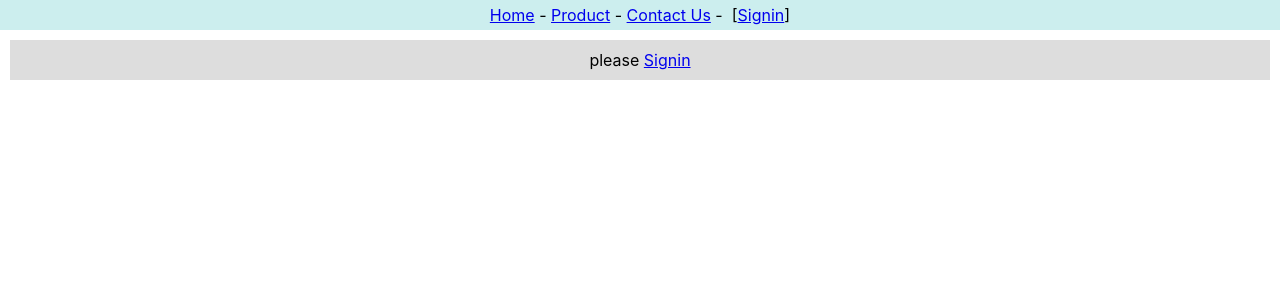
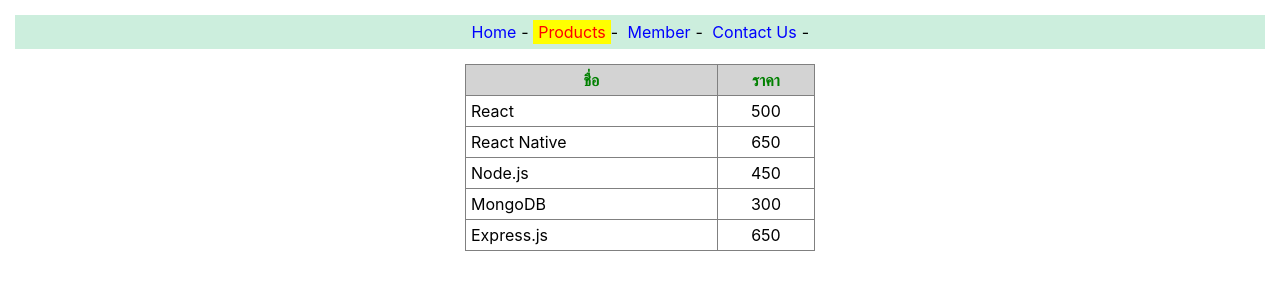
Before and after one commit to Charinthorn/app1, a React (Create React App) app: page /products in a window 1280 px wide. Shown: the top 300 px of the page. Built offline with nearby package versions, Linux system fonts and the light colour scheme.

Commit message:
commit route
commit route

```diff
--- a/package.json
+++ b/package.json
@@ -8,6 +8,7 @@
     "@testing-library/user-event": "^13.5.0",
     "react": "^18.3.1",
     "react-dom": "^18.3.1",
+    "react-router-dom": "^6.26.2",
     "react-scripts": "5.0.1",
     "web-vitals": "^2.1.4"
   },
--- a/src/App.js
+++ b/src/App.js
@@ -9,6 +9,8 @@
 import { userContext } from './context';
 import Header2 from './context-header2'
 import Content2 from './context-content2'
+import Router2 from './router2';
+import Router3 from './router3';
 
 //export default function App(){
 //  return(
@@ -21,38 +23,22 @@
 //  )
 //}
 
-// file1
-// function App(){
-//  return <Button/>
+//file1,2,3,refs-func,State,router2
+export default function App(){
+//   return <Button/>
+//   return <Calculator2/>
+//   return <EventData2/>
+//   return <RefsFunc/>
+//   return <MessageBox/>
+     return <Router3/>
+}
+
+// export default function App(){
+//   let[user,setUser] = useState()
+//   return(
+//     <userContext.Provider value={[user,setUser]}>
+//       <Header2/>
+//       <Content2/>
+//     </userContext.Provider>
+//   )
 // }
-// export default App
-
-//file2
-//export default function App(){
-// return <Calculator2/>
-//}
-
-//file3
-// export default function App() {
-//   return <EventData2/>
-// }
-
-//refs-func
-// export default function App(){
-//   return <RefsFunc/>
-// }
-
-//State
-//export default function App(){
-//  return <MessageBox/>
-//}
-
-export default function App(){
-  let[user,setUser] = useState()
-  return(
-    <userContext.Provider value={[user,setUser]}>
-      <Header2/>
-      <Content2/>
-    </userContext.Provider>
-  )
-}
--- /dev/null
+++ b/src/home.js
@@ -0,0 +1,12 @@
+import React from "react";
+
+export default function Home(){
+    return(
+        <p style={{textAlign:'center'}}>
+            <h3>ยินดีต้อนรับสู่ React Store</h3>
+            รายชื่อ<a href="/products">สินค้า</a> ที่เรามีจำหน่าย<br/>
+            แต่ท่านต้องเป็น <a href="/member">สมาชิก</a>จึงจะสั่งซื้อได้<br/>
+            หากมีข้อสงสัย กรุณา <a href="/contact">ติดต่อเรา</a>
+        </p>
+    )
+}
--- /dev/null
+++ b/src/member.js
@@ -0,0 +1,6 @@
+import React from "react";
+export default function Member(){
+    return(
+        <div style={{textAlign:'center'}}>Member Page</div>
+    )
+}
--- /dev/null
+++ b/src/navlink.css
@@ -0,0 +1,17 @@
+.nav{
+    background-color: #ced;
+    padding: 7px;
+    text-align: center;
+    margin: 15px;
+}
+.menu{
+    color: blue;
+    text-decoration: none;
+    padding: 2px 5px;
+}
+.active_menu{
+    color: red;
+    background-color: yellow;
+    text-decoration: none;
+    padding: 2px 5px;
+}
--- /dev/null
+++ b/src/products.css
@@ -0,0 +1,15 @@
+table {
+    width: 350px;
+    border-collapse:collapse ;
+    margin: auto;
+}
+th{
+    background-color: lightgray;
+    color: green;
+}
+th,td{
+    padding: 5px;
+}
+td:nth-child(2){
+    text-align: center;
+}
--- /dev/null
+++ b/src/products.js
@@ -0,0 +1,24 @@
+import React, { Component } from "react";
+import './products.css'
+
+export default class Products extends Component {
+    data = [
+        ['React',500],
+        ['React Native',650],
+        ['Node.js',450],
+        ['MongoDB',300],
+        ['Express.js',650]
+    ]
+    render(){
+        return(
+            <table border="1">
+                <tr><th>ชื่อ</th><th>ราคา</th></tr>
+                {
+                    this.data.map(d => {
+                        return <tr><td>{d[0]}</td><td>{d[1]}</td></tr>
+                    })
+                }
+            </table>
+        )
+    }
+}
--- /dev/null
+++ b/src/router2.js
@@ -0,0 +1,16 @@
+import React from 'react'
+import {BrowserRouter,NavLink} from 'react-router-dom'
+import './navlink.css'
+
+export default function Router2(){
+    return(
+        <BrowserRouter>
+            <nav className='nav'>
+                <NavLink to ='/' className={({isActive}) => isActive?"active_menu":"menu"} style={({isActive}) => {return{fontWeight:isActive ? "bold":""};}}>Home</NavLink>-&nbsp;
+                <NavLink to ='/products' className={({isActive}) => isActive?"active_menu":"menu"} >Products</NavLink>-&nbsp;
+                <NavLink to ='/member' className={({isActive}) => isActive?"active_menu":"menu"} >Member</NavLink>-&nbsp;
+                <NavLink to ='/contact' className={({isActive}) => isActive?"active_menu":"menu"} >Contact Us</NavLink>-&nbsp;
+            </nav>
+        </BrowserRouter>
+    );
+}
--- /dev/null
+++ b/src/router3.js
@@ -0,0 +1,27 @@
+import React from 'react'
+import {BrowserRouter,NavLink,Route,Routes} from 'react-router-dom'
+import './navlink.css'
+import Home from './home';
+import Products from './products';
+import Member from './member';
+
+
+export default function Router3(){
+    return(
+        <BrowserRouter>
+            <nav className='nav'>
+                <NavLink to ='/' className={({isActive}) => isActive?"active_menu":"menu"} style={({isActive}) => {return{fontWeight:isActive ? "bold":""};}}>Home</NavLink>-&nbsp;
+                <NavLink to ='/products' className={({isActive}) => isActive?"active_menu":"menu"} >Products</NavLink>-&nbsp;
+                <NavLink to ='/member' className={({isActive}) => isActive?"active_menu":"menu"} >Member</NavLink>-&nbsp;
+                <NavLink to ='/contact' className={({isActive}) => isActive?"active_menu":"menu"} >Contact Us</NavLink>-&nbsp;
+            </nav>
+            <Routes style={{margin:'20px'}}>
+                <Route path='/' element={<Home/>}/>
+                <Route path='/products' element={<Products/>}/>
+                //<Route path='/member' Component={Member}/>
+                <Route path='/contact' element={<div style={{textAlign:'center'}}>Contact Page</div>}/>
+                <Route path='/*' element={<div style={{textAlign:'center'}}>Error 404 Not Found</div>}/>
+            </Routes>
+        </BrowserRouter>
+    );
+}
```
Also changed, not shown: 1 other file (tests, documents, lock files or other folders).
